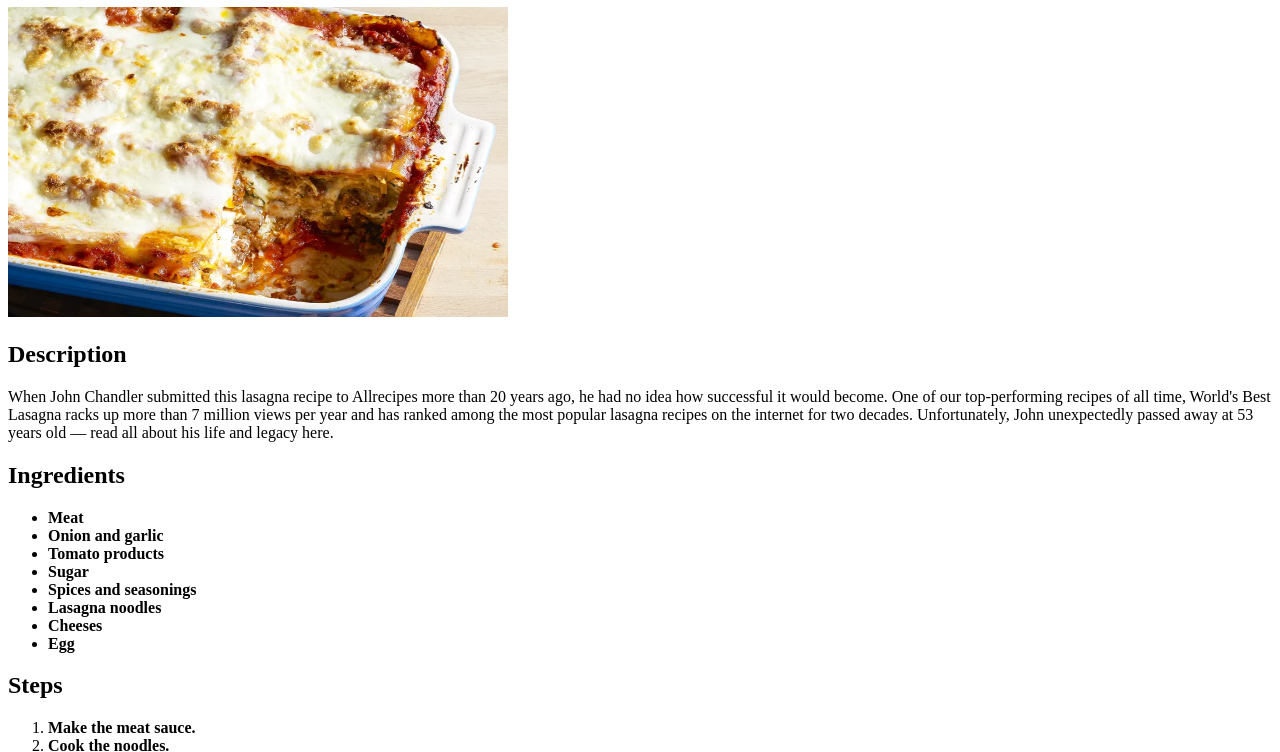
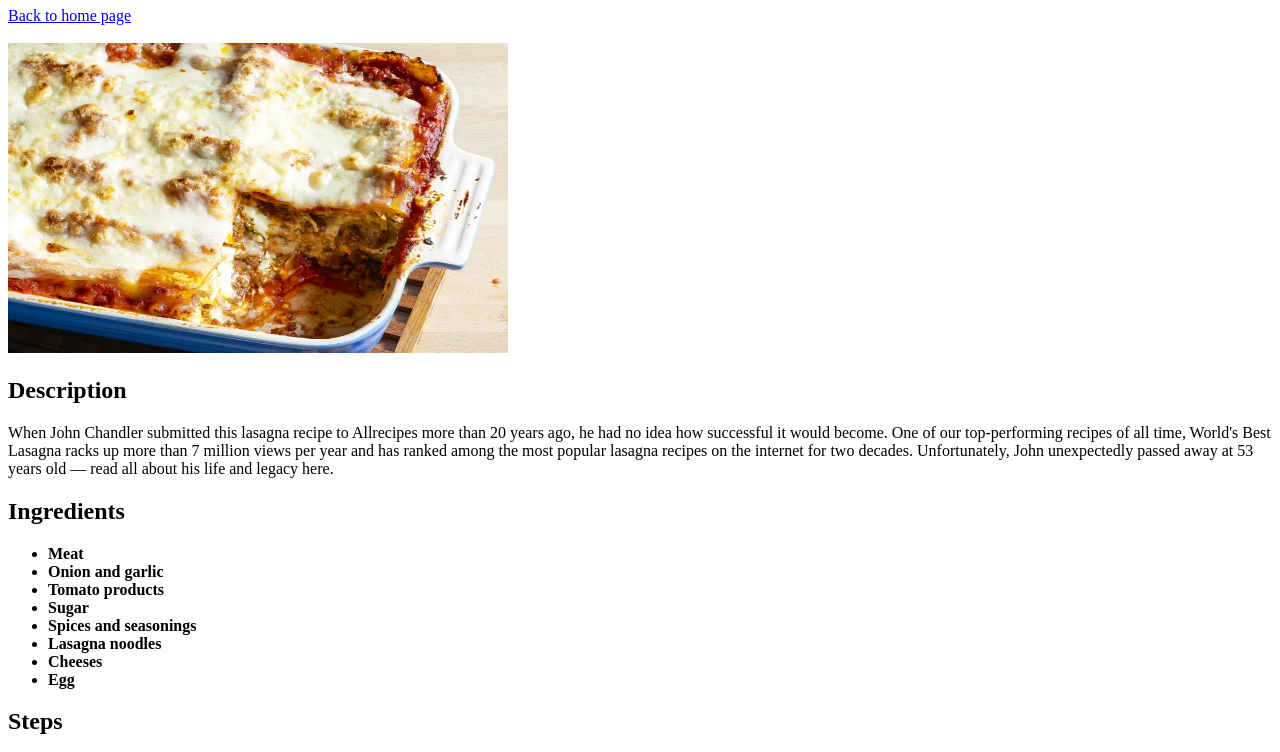
Before and after one commit to DUONGVIHUNG/odin-recipes, a plain HTML site: page recipes/lasagna.html in a window 1280 px wide. Shown: the part 73-825 px from the top of the page. Drawn offline with Linux system fonts and the light colour scheme.

Commit message:
Add "back to home page" link on at lasanga page
It would be convenient to be able back to home page on recipe page cpntent

```diff
--- a/recipes/lasagna.html
+++ b/recipes/lasagna.html
@@ -6,6 +6,8 @@
     </head>
     <body>
         <h1>Lasagna</h1>
+        <a href="../index.html">Back to home page</a>
+        <br><br>
         <img src="../recipes-img/lagsana.webp" alt="lagsagna" height="310" width="500">
         <h2>Description</h2>
         <p>
```
